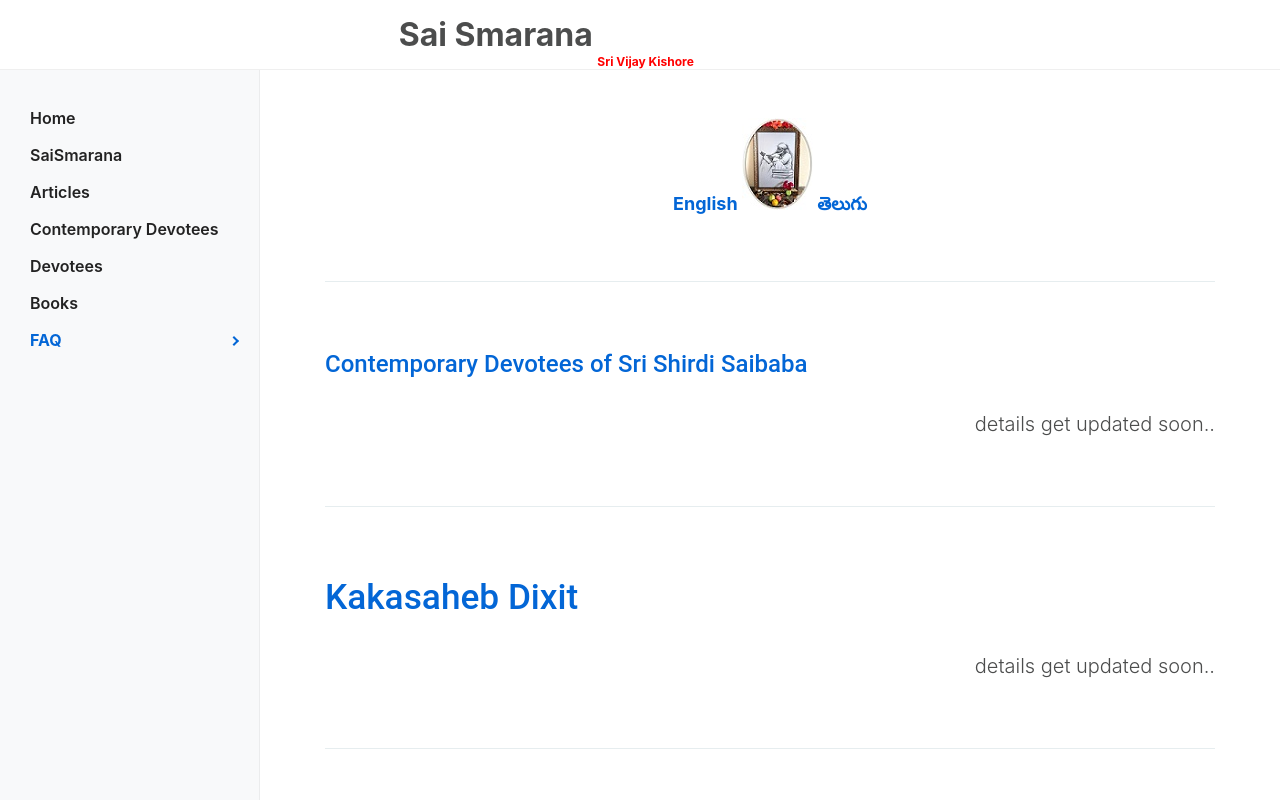
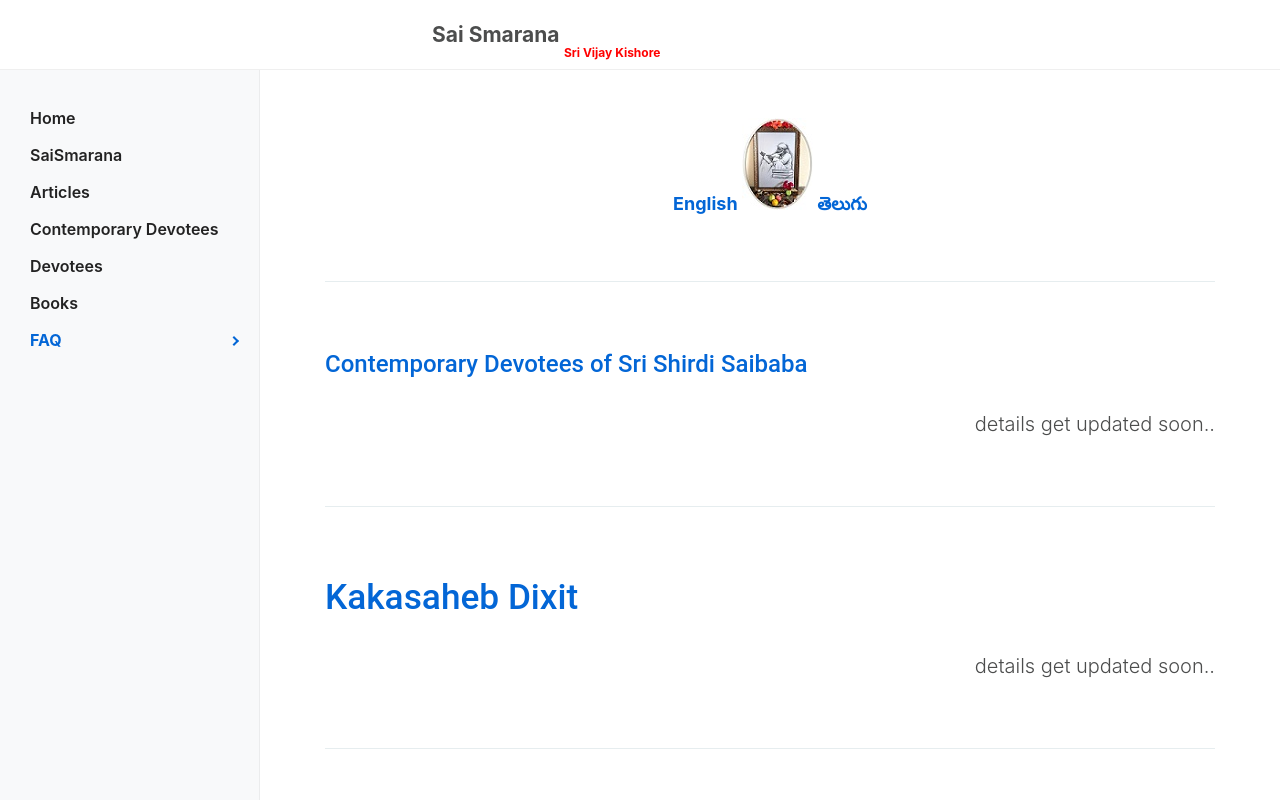
Before and after one commit to SaiSmarana/saismarana.github.io, a plain HTML site: page index.html in a window 1280 px wide. Shown: the top 802 px of the page. Drawn offline with Linux system fonts and the light colour scheme.

Commit message:
updated index.html

```diff
--- a/index.html
+++ b/index.html
@@ -53,7 +53,7 @@
 		<!-- Logo -->
         <!-- <a class="logo ml-md-3" href="index.html" title="Sai Smarana"> <img src="assets/images/saismarana.jpg" alt="Sai Smarana"/> </a>  -->
 
-        <div style="text-align: center; width: 85%;"> <span><span class="text-8" style="font-weight:bold;">Sai Smarana</span> <sub style="vertical-align: bottom; font-weight:bold ;color:  red;">Sri Vijay Kishore</sub> </span></div>
+        <div style="text-align: center; width: 85%;"> <span><span class="text-5" style="font-weight:bold;">Sai Smarana</span> <sub style="vertical-align: bottom; font-weight:bold ;color:  red;">Sri Vijay Kishore</sub> </span></div>
 
 
 		<!-- <span class="text-2 ml-2">v1.0</span>  -->
```
Also changed, not shown: index_te.html (+1 -1 lines).
